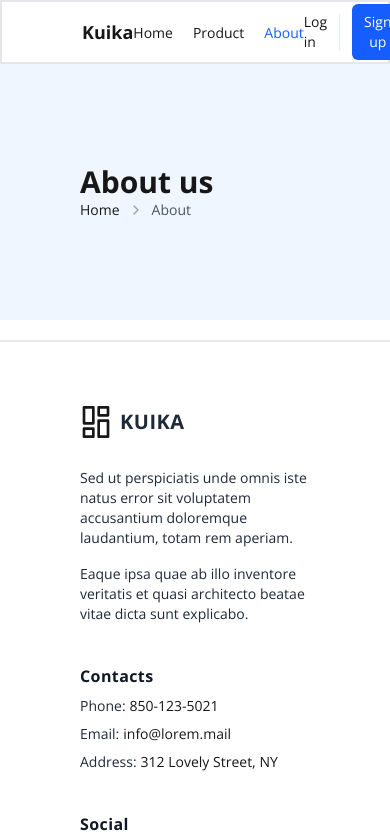
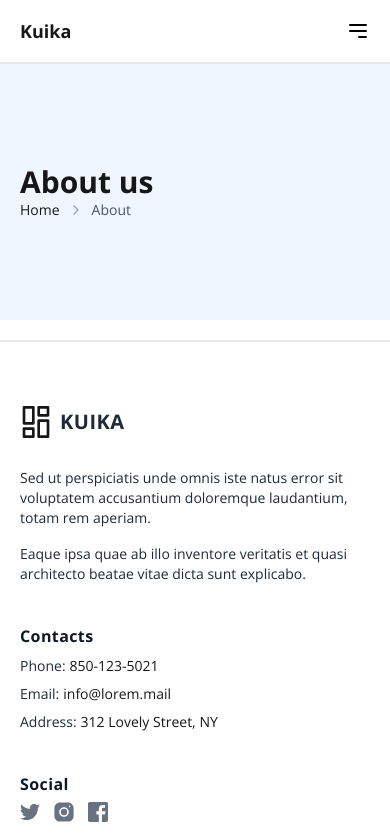
Before and after one commit to anda-g/nextjs-getting-demo, a Next.js app: page /about in a window 390 px wide. Shown: the top 840 px of the page. Built offline with nearby package versions, Linux system fonts and the light colour scheme.

Commit message:
feat: og, responsive and motion

```diff
--- a/src/app/about/page.tsx
+++ b/src/app/about/page.tsx
@@ -5,7 +5,7 @@ export default async function About() {
   return (
     <>
       <main className="flex flex-col pt-16">
-        <div className="bg-blue-50 w-full h-64 px-20 flex items-center">
+        <div className="bg-blue-50 w-full h-64 px-5 md:px-20 flex items-center">
           <div className="flex flex-col">
             <h1 className="font-bold text-3xl">About us</h1>
             <ol className="flex items-center whitespace-nowrap">
--- a/src/app/layout.tsx
+++ b/src/app/layout.tsx
@@ -15,6 +15,22 @@ const open_sans = Open_Sans({
 export const metadata: Metadata = {
   title: "Kuika",
   description: "E-Commerce website provide more than a million of products",
+  openGraph: {
+    title: "Kuika",
+    description: "E-Commerce website provide more than a million of products",
+    url: "https://kuika.vercel.app",
+    siteName: "Kuika",
+    images: [
+      {
+        url: "https://kuika.vercel.app/og-image.png",
+        width: 1200,
+        height: 630,
+        alt: "Kuika E-Commerce",
+      },
+    ],
+    locale: "en_US",
+    type: "website",
+  },
 };
 
 export default function RootLayout({
--- a/src/app/product/page.tsx
+++ b/src/app/product/page.tsx
@@ -83,7 +83,7 @@ export default function ProductPage() {
   return (
     <>
       <main className="flex flex-col pt-16">
-        <div className="bg-blue-50 w-full h-64 px-20 flex items-center">
+        <div className="bg-blue-50 w-full h-64 px-5 md:px-20 flex items-center">
           <div className="flex flex-col">
             <h1 className="font-bold text-3xl">ALL Product</h1>
             <ol className="flex items-center whitespace-nowrap">
@@ -118,7 +118,7 @@ export default function ProductPage() {
             </ol>
           </div>
         </div>
-        <div className="flex items-center justify-between py-5 px-20">
+        <div className="flex items-center justify-between gap-4 py-5 px-5 md:px-20">
           <div className="relative">
             <button
               onClick={() => setOpen(!open)}
@@ -187,9 +187,9 @@ export default function ProductPage() {
                 placeholder="Search..."
                 value={query}
                 onChange={handleSearchChange}
-                className="py-2.5 sm:py-3 px-4 ps-11 block w-full border-2 border-blue-200 rounded-s-lg sm:text-sm active:z-10 focus:outline-blue-500 "
+                className="py-2.5 px-4 ps-11 block w-full border-2 border-blue-200 rounded-s-lg rounded-e-lg md:rounded-e-none text-sm active:z-10 focus:outline-blue-500 "
               />
-              <div className="absolute inset-y-0 start-0 flex items-center pointer-events-none z-20 ps-4">
+              <div className="absolute inset-y-0 start-0 flex items-center pointer-events-none ps-4">
                 <svg
                   className="shrink-0 size-4 text-blue-400 dark:text-neutral-500"
                   xmlns="http://www.w3.org/2000/svg"
@@ -208,14 +208,14 @@ export default function ProductPage() {
               </div>
               <button
                 type="submit"
-                className="py-3 px-4 inline-flex justify-center items-center gap-x-2 text-sm font-semibold rounded-e-md border border-transparent bg-blue-600 text-white hover:bg-blue-700 focus:outline-hidden focus:bg-blue-700 disabled:opacity-50 disabled:pointer-events-none"
+                className="py-3 px-4 hidden md:inline-flex justify-center items-center gap-x-2 text-sm font-semibold rounded-e-md border border-transparent bg-blue-600 text-white hover:bg-blue-700 focus:outline-hidden focus:bg-blue-700 disabled:opacity-50 disabled:pointer-events-none"
               >
                 Search
               </button>
             </form>
           </div>
         </div>
-        <div className="grid grid-cols-4 gap-4 px-20 w-full">
+        <div className="grid grid-cols-1 sm:grid-cols-2 md:grid-cols-3 lg:grid-cols-4 gap-4 px-5 md:px-20 w-full">
           {filterProduct.length === 0 ? (
             <ProductNotFound />
           ) : (
--- a/src/components/footer/FooterComponent.tsx
+++ b/src/components/footer/FooterComponent.tsx
@@ -3,7 +3,7 @@ import React from "react";
 
 export default function FooterComponent() {
   return (
-    <footer className="px-20 pt-16 w-full bg-white border-t-2 border-gray-200 mt-5">
+    <footer className="px-5 md:px-20 pt-16 w-full bg-white border-t-2 border-gray-200 mt-5">
       <div className="grid gap-10 row-gap-6 mb-8 sm:grid-cols-2 lg:grid-cols-4">
         <div className="sm:col-span-2">
           <Link
--- a/src/components/header/NavBarComponent.tsx
+++ b/src/components/header/NavBarComponent.tsx
@@ -7,16 +7,17 @@ import { motion } from "motion/react";
 export default function NavBarComponent() {
   const [loginOpen, setLoginOpen] = useState(false);
   const [signUpOpen, setSignUpOpen] = useState(false);
+  const [navOpen, setNavOpen] = useState(false);
   const path = usePathname();
   return (
     <>
-      <header className="w-full fixed z-50 h-16 px-20 flex justify-center items-center border-2 bg-white border-gray-200">
+      <header className="w-full fixed z-50 h-16 px-5 md:px-20 flex justify-center items-center border-b-2 bg-white border-gray-200">
         <nav className="w-full flex items-center justify-between ">
           <Link href={"/"} className="font-bold text-lg">
             Kuika
           </Link>
 
-          <ul className="flex gap-5 z-50">
+          <ul className="md:flex gap-5 z-50 hidden">
             {menuItem.map((menu, index) => (
               <li key={index}>
                 <Link
@@ -31,7 +32,7 @@ export default function NavBarComponent() {
             ))}
           </ul>
 
-          <ul className="flex gap-3 items-center justify-center">
+          <ul className="md:flex hidden gap-3 items-center justify-center">
             <li
               onClick={() => setLoginOpen(!loginOpen)}
               className="text-sm cursor-pointer"
@@ -48,8 +49,71 @@ export default function NavBarComponent() {
               </button>
             </li>
           </ul>
+
+          <button onClick={() => setNavOpen(!navOpen)} className="md:hidden">
+            <svg
+              className="w-6 h-6 text-black"
+              xmlns="http://www.w3.org/2000/svg"
+              fill="none"
+              viewBox="0 0 24 24"
+              stroke="currentColor"
+              strokeWidth="2"
+            >
+              <path
+                strokeLinecap="round"
+                strokeLinejoin="round"
+                d="M4 6h16M4 12h16m-7 6h7"
+              />
+            </svg>
+          </button>
         </nav>
       </header>
+      {navOpen && (
+        <motion.div
+          initial={{ opacity: 0, y: -20 }}
+          animate={{ opacity: 1, y: 0 }}
+          exit={{ opacity: 0, y: -20 }}
+          className="flex flex-col fixed top-16 left-0 px-5 w-full h-fit pb-5 rounded-b-md bg-white z-10"
+        >
+          <ul className="flex flex-col ">
+            {menuItem.map((menu, index) => (
+              <li key={index} className="py-2">
+                <Link
+                  onClick={() => setNavOpen(false)}
+                  className={`text-sm ${
+                    path === menu.path ? "text-blue-600" : ""
+                  }`}
+                  href={menu.path}
+                >
+                  {menu.item}
+                </Link>
+              </li>
+            ))}
+          </ul>
+          <ul className="flex flex-col justify-center">
+            <li
+              onClick={() => {
+                setNavOpen(false);
+                setLoginOpen(!loginOpen);
+              }}
+              className="text-sm cursor-pointer py-2"
+            >
+              Log in
+            </li>
+            <li>
+              <button
+                onClick={() => {
+                  setNavOpen(false);
+                  setSignUpOpen(!signUpOpen);
+                }}
+                className="rounded-md py-1.5 px-3 mt-2 text-white bg-black text-sm cursor-pointer"
+              >
+                Sign up
+              </button>
+            </li>
+          </ul>
+        </motion.div>
+      )}
       {loginOpen && (
         <div
           id="authentication-modal"
```
Also changed, not shown: public/og-image.png (added).
